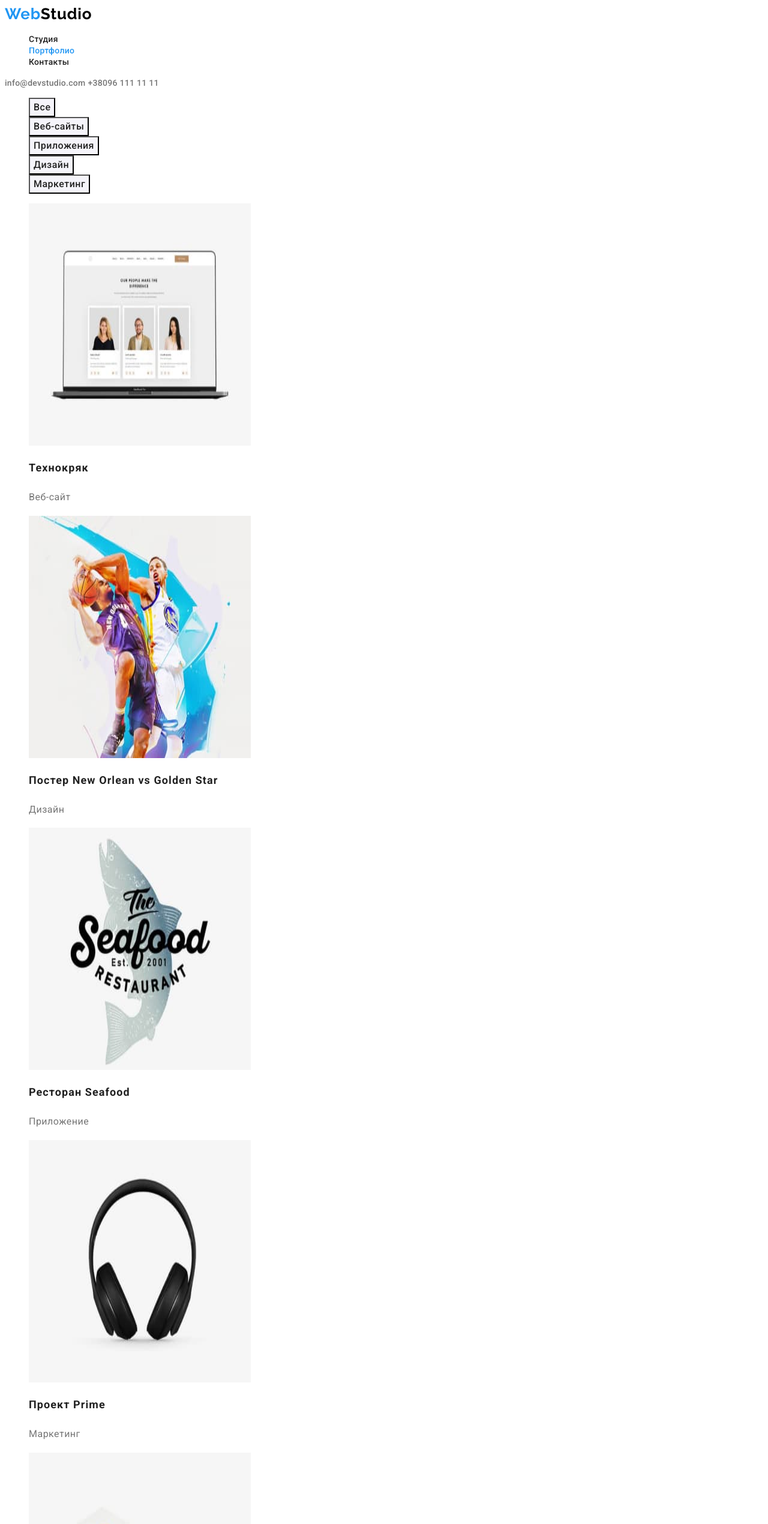
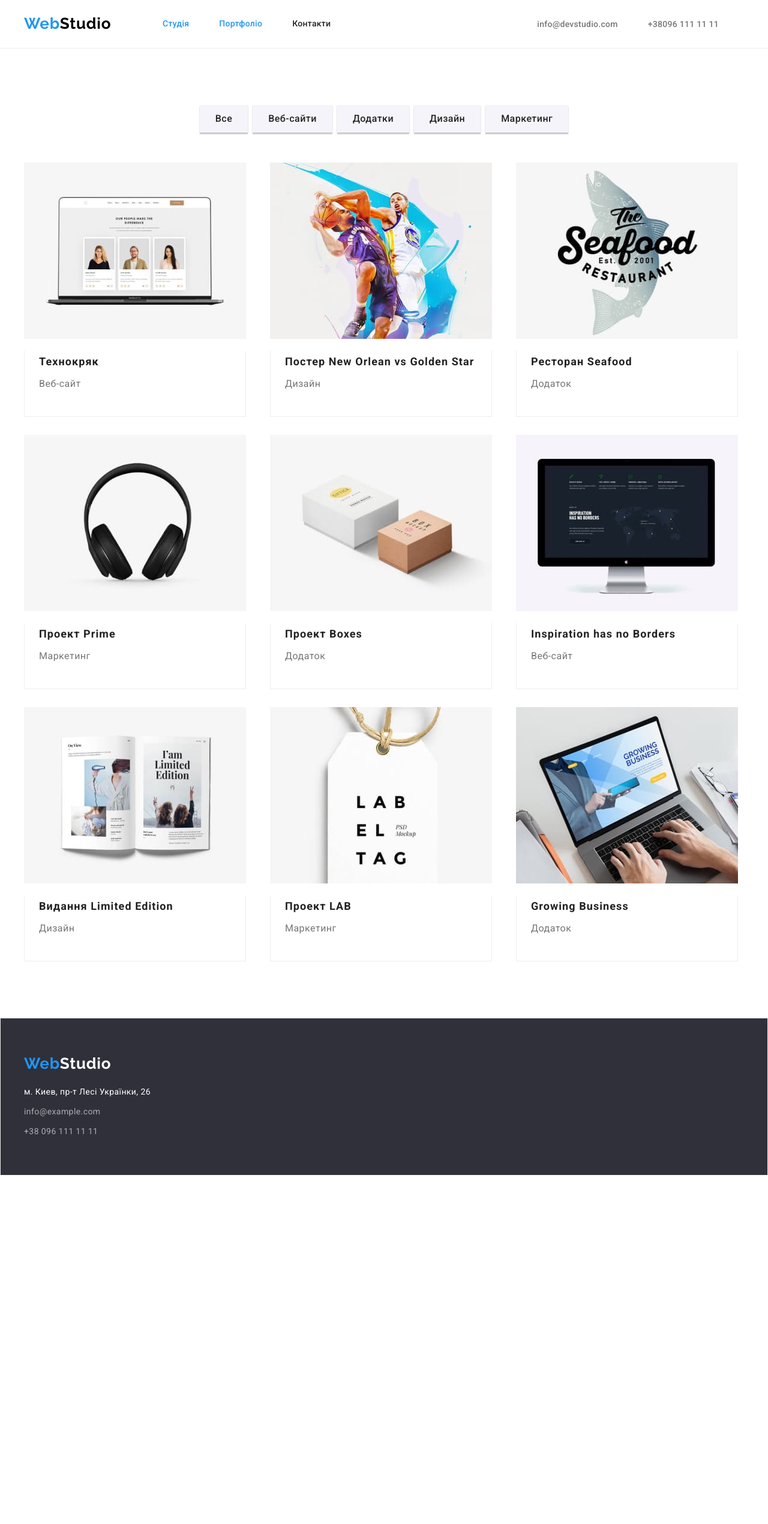
Before and after one commit to Na-diia/-goit-markup-hw-03, a plain HTML site: page portfolio.html in a window 1280 px wide. Shown: the top 2541 px of the page at 60% size. After the commit the page ends 1960 px from the top, so only its background shows below. Drawn offline with nearby package versions, Linux system fonts and the light colour scheme.

Commit message:
many changes

```diff
--- a/css/styles.css
+++ b/css/styles.css
@@ -8,11 +8,33 @@
     --accent-color: #2196F3;
     --first-background-color:#F5F4FA;
     --second-background-color:#2F303A;
+    --card-set-gap: 30px;
+}
+
+p,
+h1,
+h2,
+h3,
+h4,
+h5,
+h6 {
+    margin: 0;
+}
+
+ul {
+    margin: 0;
+    padding-left: 0;
 }
 
 body {
 font-family: 'Roboto', sans-serif;
 color:var(--first-text-color) ;
+}
+
+img {
+    display: block;
+    max-width: 100%;
+    height: auto;
 }
 
 .list {
@@ -36,6 +58,23 @@ color:var(--first-text-color) ;
     overflow: hidden;
 }
 
+.container {
+    max-width: 1230px;
+    margin-right: auto;
+    margin-left: auto;
+    padding-right: 15px;
+    padding-left: 15px;
+}
+
+.section {
+    padding-top: 94px;
+    padding-bottom: 94px;
+}
+
+.page-header {
+    align-items: center;
+    border-bottom: 1px solid #ECECEC;
+}
 
 .logo {
     font-family: 'Raleway' , sans-serif;
@@ -53,27 +92,64 @@ color:var(--first-text-color) ;
     line-height: 1.2;
     letter-spacing: 0.03em;
     color: #000000;
-
 }
 
-.element {
+.main-logo {
+    margin-top: 24px;
+    margin-bottom: 25px;
+    width: 45px;
+    margin-right: 93px;
+}
+
+.menu-link, .element {
     font-weight: 500;
     font-size: 14px;
     line-height: 1.14;
     letter-spacing: 0.02em;
     color: var(--first-title-color);
+
+    padding-top: 32px;
+    padding-bottom: 32px;
+    margin-right: 50px;
+    display: block;
 }
 
-.menu-link {
+.menu-item {
     font-weight: 500;
     font-size: 14px;
     line-height: 1.14;
     letter-spacing: 0.02em;
     color: var(--first-title-color);
+
+    padding-top: 32px;
+    padding-bottom: 32px;
+    display: block;
 }
 
-.element:hover,  .menu-link:hover, .tel:hover, .e-mail:hover, .adress:hover, .button-item:hover, .e-mail-footer:hover,
-.tel-footer:hover {
+
+.element {
+  margin-left: 93px;
+}
+
+.flex, .header-nav {
+   display: flex;
+   align-items: center;
+}
+
+.tel {
+    padding-top: 32px;
+    padding-bottom: 32px;
+    margin-left: 50px;
+}
+
+.e-mail {
+    margin-left: 344px;
+    padding-top: 32px;
+    padding-bottom: 32px;
+}
+
+.element:hover,  .menu-link:hover, .menu-item:hover, .tel:hover, .e-mail:hover, .adress:hover, .button-item:hover, .e-mail-footer:hover,
+.tel-footer:hover, .footer-logo:hover {
     color: var(--accent-color);
 }
 
@@ -81,18 +157,17 @@ color:var(--first-text-color) ;
     color: var(--accent-color);
 }
 
-
 .hero-btn:hover, .hero-btn:focus{
     background-color: #188CE8;
     color: var(--second-btn-color);
 }
 
 .element:focus,
-.menu-link:focus,
+.menu-link:focus, .menu-item:focus,
 .tel:focus,
 .e-mail:focus,
 .adress:focus,
-.e-mail-footer:focus, .tel-footer:focus
+.e-mail-footer:focus, .tel-footer:focus, .footer-logo:focus
 {
     color: var(--accent-color);
 }
@@ -106,15 +181,31 @@ color:var(--first-text-color) ;
    color: var(--first-text-color);
 }
 
+.hero {
+    text-align: center;
+    align-items: center;
+    background: var(--second-background-color);
+    padding-top: 200px;
+    padding-bottom: 200px;
+
+    max-width: 1600px;
+    height: 600px;
+    margin-right: auto;
+    margin-left: auto;
+}
+
 .hero-title {
     font-weight: 900;
     font-size: 44px;
     line-height: 1.36;
-    text-align: center;
     letter-spacing: 0.06em;
     text-transform: uppercase;
     color: var(--second-title-color);
     background-color: var(--second-background-color);
+
+    margin-top: 0;
+    margin-bottom: 30px;
+    margin-right: 0;
 }
 
 .hero-btn {
@@ -126,6 +217,13 @@ color:var(--first-text-color) ;
     color: var(--second-btn-color);
     cursor: pointer;
     letter-spacing: 0.06em;
+
+   border: 4px solid transparent;
+   padding: 10px 32px;
+   display: inline-block;
+   min-width: 216px;
+   min-height: 50px;
+   box-shadow: 0px 4px 4px rgba(0, 0, 0, 0.15);
 }
 
 .list-title {
@@ -135,6 +233,8 @@ color:var(--first-text-color) ;
     letter-spacing: 0.03em;
     text-transform: uppercase;
     color: var(--first-title-color);
+
+    margin-bottom: 10px;
 }
 
 .list-item {
@@ -149,6 +249,32 @@ color:var(--first-text-color) ;
     line-height: 1.16;
     letter-spacing: 0.03em;
     color: var(--first-title-color);
+
+    margin-bottom: 50px;
+    text-align: center;
+}
+
+.padding {
+    padding-top: 0;
+}
+
+.benefits, .photo, .workers, .site-nav{
+    display: flex;
+}
+
+.benefits-item {
+    margin-right: 30px;
+}
+
+.photo {
+    gap: 30px;
+}
+
+.team {
+  width: 270px;
+  background-color: var(--second-title-color);
+  box-shadow: 0px 1px 3px rgba(0, 0, 0, 0.12), 0px 1px 1px rgba(0, 0, 0, 0.14), 0px 2px 1px rgba(0, 0, 0, 0.2);
+  border-radius: 0px 0px 4px 4px;
 }
 
 .item-title {
@@ -158,18 +284,42 @@ color:var(--first-text-color) ;
     letter-spacing: 0.03em;
     text-align: center;
     color: var(--first-title-color);
+
+    margin-top: 30px;
+    margin-bottom: 10px;
 }
 
 .item-text {
     font-size: 16px;
-    line-height: 1.18;
-    letter-spacing: 0.03em;
+   line-height: 1.18;
+   letter-spacing: 0.03em;
    text-align: center;
    color: var(--first-text-color);
+
+   padding-bottom: 30px;
+}
+
+.workers {
+    background-color: var(--first-background-color);
+    gap: 30px;
 }
 
 .sidebar {
     background: #2F303A;
+    border: 1px solid #ECECEC;
+    align-items: center;
+}
+
+.footer-logo {
+    font-family: 'Raleway', sans-serif;
+    font-weight: 700;
+    font-size: 26px;
+    line-height: 1.2;
+    letter-spacing: 0.03em;
+    color: var(--accent-color);
+
+    padding-top: 60px;
+    margin-bottom: 20px;
 }
 
 .e-mail-footer,
@@ -179,11 +329,19 @@ color:var(--first-text-color) ;
     line-height: 1.71;
     letter-spacing: 0.03em;
     color: rgba(255, 255, 255, 0.6);
+
+    display: block;
+    min-height: 21px;
 }
 
 .logo-part {
     color: var(--second-title-color);
 }
+
+.e-mail-footer {
+    margin-bottom: 9px;
+}
+
 
 .adress {
     font-style: normal;
@@ -191,6 +349,21 @@ color:var(--first-text-color) ;
     line-height: 1.71;
     letter-spacing: 0.03em;
     color: var(--second-title-color);
+
+    display: block;
+    min-height: 21px;
+    margin-bottom: 9px;
+}
+
+.tel-footer {
+    padding-bottom: 60px;
+}
+
+.buttons {
+    margin-bottom: 50px;
+    display: flex;
+    justify-content: center;
+    gap: 8px;
 }
 
 .button-item {
@@ -203,11 +376,36 @@ color:var(--first-text-color) ;
     letter-spacing: 0.03em;
     color: var(--first-btn-color);
     background-color: var(--first-background-color);
+
+    box-shadow: 0px 3px 1px rgba(0, 0, 0, 0.1), 0px 1px 2px rgba(0, 0, 0, 0.08), 0px 2px 2px rgba(0, 0, 0, 0.12);
+    border: 4px solid transparent;
+    padding: 6px 22px;
+    min-width: 73px;
+    min-height: 38px;
 }
 
 .button-item:focus, .button-item:hover {
     color: var(--second-btn-color);
     background-color: var(--accent-color);
+}
+
+.projects {
+    display: flex;
+    flex-wrap: wrap;
+    row-gap: 30px;
+    column-gap: 30px;
+}
+
+.projects li{
+    flex-basis: calc((100% - 2*30px) / 3);
+}
+
+.flex-container {
+    width: 370px;
+    min-height: 110px;
+    background: #FFFFFF;
+    border: 1px solid #EEEEEE;
+    border-top: none;
 }
 
 .projects-title {
@@ -216,6 +414,9 @@ color:var(--first-text-color) ;
     line-height: 2.0;
     letter-spacing: 0.06em;
     color: var(--first-title-color);
+
+    margin-top: 20px;
+    margin-left: 24px;
 }
 
 .projects-text {
@@ -223,4 +424,8 @@ color:var(--first-text-color) ;
  line-height: 1.87;
  letter-spacing: 0.03em;
  color: var(--first-text-color);
+
+ margin-top: 4px;
+ margin-bottom: 20px;
+ margin-left: 24px;
 }
--- a/portfolio.html
+++ b/portfolio.html
@@ -1,43 +1,50 @@
 <!DOCTYPE html>
-<html lang="ru">
+<html lang="uk">
 
 <head>
     <meta charset="UTF-8">
     <meta http-equiv="X-UA-Compatible" content="IE=edge">
     <meta name="viewport" content="width=>, initial-scale=1.0">
     <title>Portfolio</title>
-    <link rel="stylesheet" href="./css/styles.css" />
     <link rel="preconnect" href="https://fonts.googleapis.com">
     <link rel="preconnect" href="https://fonts.gstatic.com" crossorigin>
     <link href="https://fonts.googleapis.com/css2?family=Raleway:wght@700&family=Roboto:wght@400;500;700;900&display=swap"
         rel="stylesheet">
-</head>
+     <link rel="stylesheet" href="https://cdnjs.cloudflare.com/ajax/libs/modern-normalize/1.1.0/modern-normalize.min.css">
+    <link rel="stylesheet" href="./css/styles.css" />
+    </head>
 
 <body>
-    <header>
-        <a class="logo link" href="" target="_blank" title="Главная страница">Web<span class="logo-type">Studio</span></a>
-        <nav>
+    <header class="page-header">
+      <div class="container flex">
+          <div class="main-logo"><a class="logo link" href="" target="_blank" title="Головна сторінка">Web<span class="logo-type">Studio</span></a>
+          </div>
+         <nav class="header-nav">
             <ul class="site-nav list">
-                <li><a class="element link" href="./index.html">Студия</a></li>
-                <li><a class="menu-link link current"  href="./portfolio.html" >Портфолио</a></li>
-                <li><a class="menu-link link" href="" >Контакты</a></li>
+                <li><a class="element link current" href="./index.html">Студія</a></li>
+                <li><a class="menu-link link current"  href="./portfolio.html" >Портфоліо</a></li>
+                <li><a class="menu-item link" href="" >Контакти</a></li>
             </ul>
-        </nav>
-        <a class="e-mail  link" href="malito:info@devstudio.com">info@devstudio.com</a>
-        <a class="tel  link" href="+380961111111">+38096 111 11 11</a>
+         </nav>
+           <ul class="auth-nav flex list">
+         <li><a class="e-mail  link" href="malito:info@devstudio.com">info@devstudio.com</a></li>
+         <li><a class="tel  link" href="+380961111111">+38096 111 11 11</a></li>
+           </ul>
+       </div>
     </header>
 <main>
-    <section>
-        <h1 hidden class="visually-hidden">Наши работы</h1>
+    <section class="section">
+      <div class="container">
+        <h1 class="visually-hidden">Наші проекти</h1>
         <ul class="buttons  list">
             <li>
                 <button class="button-item" type="button">Все</button>
             </li>
             <li>
-                <button class="button-item" type="button">Веб-сайты</button>
+                <button class="button-item" type="button">Веб-сайти</button>
             </li>
             <li>
-                <button class="button-item" type="button">Приложения</button>
+                <button class="button-item" type="button">Додатки</button>
             </li>
             <li>
                 <button class="button-item" type="button">Дизайн</button>
@@ -48,63 +55,76 @@
         </ul>
             <ul class="projects  list">
                 <li>
-                    <img src="./images/portfolio1.jpg" alt="Технокряк" width="370" height="404">
-                    <h2 class="projects-title" >Технокряк</h2>
+                    <img class="image" src="./images/portfolio1.jpg" alt="Технокряк" width="370" height="404">
+                    <div class="flex-container"><h2 class="projects-title" >Технокряк</h2>
                     <p class="projects-text">Веб-сайт</p>
+                   </div>
                 </li>
                 <li>
-                    <img src="./images/portfolio2.jpg" alt="Дизайн" width="370" height="404">
-                    <h2 class="projects-title" >Постер New Orlean vs Golden Star</h2>
+                    <img class="image" src="./images/portfolio2.jpg" alt="Дизайн" width="370" height="404">
+                   <div class="flex-container"> <h2 class="projects-title" >Постер New Orlean vs Golden Star</h2>
                     <p class="projects-text">Дизайн</p>
+                   </div>
                  </li>
                 <li>
-                    <img src="./images/portfolio3.jpg" alt="Приложение" width="370" height="404">
-                    <h2 class="projects-title" >Ресторан Seafood</h2>
-                    <p class="projects-text">Приложение</p>
+                    <img class="image" src="./images/portfolio3.jpg" alt="Додаток" width="370" height="404">
+                   <div class="flex-container"><h2 class="projects-title" >Ресторан Seafood</h2>
+                    <p class="projects-text">Додаток</p>
+                   </div>
                 </li>
                 <li>
-                   <img src="./images/portfolio4.jpg" alt="Маркетинг" width="370" height="404">
-                   <h2 class="projects-title" >Проект Prime</h2>
+                   <img class="image" src="./images/portfolio4.jpg" alt="Маркетинг" width="370" height="404">
+                   <div class="flex-container"><h2 class="projects-title" >Проект Prime</h2>
                    <p class="projects-text">Маркетинг</p>
+                  </div>
                 </li>
                 <li>
-                    <img src="./images/portfolio5.jpg" alt="Приложение" width="370" height="404">
-                    <h2 class="projects-title" >Проект Boxes</h2>
-                    <p class="projects-text">Приложение</p>
+                    <img class="image" src="./images/portfolio5.jpg" alt="Додаток" width="370" height="404">
+                  <div class="flex-container"><h2 class="projects-title" >Проект Boxes</h2>
+                    <p class="projects-text">Додаток</p>
+                   </div>
                 </li>
                 <li>
-                    <img src="./images/portfolio6.jpg" alt="Веб-сайт" width="370" height="404">
-                    <h2 class="projects-title" >Inspiration has no Borders</h2>
+                    <img class="image" src="./images/portfolio6.jpg" alt="Веб-сайт" width="370" height="404">
+                   <div class="flex-container"><h2 class="projects-title" >Inspiration has no Borders</h2>
                     <p class="projects-text">Веб-сайт</p>
+                   </div>
                 </li>
                 <li>
-                    <img src="./images/portfolio7.jpg" alt="Дизайн" width="370" height="404">
-                    <h2 class="projects-title" >Издание Limited Edition</h2>
+                    <img class="image" src="./images/portfolio7.jpg" alt="Дизайн" width="370" height="404">
+                  <div class="flex-container"><h2 class="projects-title" >Видання Limited Edition</h2>
                     <p class="projects-text">Дизайн</p>
+                  </div>
                 </li>
                 <li>
-                    <img src="./images/portfolio8.jpg" alt="Маркетинг" width="370" height="404">
-                    <h2 class="projects-title" >Проект LAB</h2>
+                    <img class="image" src="./images/portfolio8.jpg" alt="Маркетинг" width="370" height="404">
+                   <div class="flex-container"> <h2 class="projects-title" >Проект LAB</h2>
                     <p class="projects-text">Маркетинг</p>
+                   </div>
                 </li>
                 <li>
-                    <img src="./images/portfolio9.jpg" alt="Приложение" width="370" height="404">
-                    <h2 class="projects-title" >Growing Business</h2>
-                    <p class="projects-text">Приложение</p>
+                    <img class="image" src="./images/portfolio9.jpg" alt="Додаток" width="370" height="404">
+                 <div class="flex-container"> <h2 class="projects-title" >Growing Business</h2>
+                    <p class="projects-text">Додаток</p>
+                   </div>
                 </li>
             </ul>
+      </div>
     </section>
 </main>
 <footer class="sidebar">
-    <a class="logo  link"  href="" target="_blank" title="Главная страница">Web<span class="logo-part">Studio</span></a>
-    <address>
-        <ul class="list  link">
-            <li><a class="adress link" href="https://bit.ly/3pXMvUd" target="_blank" rel="noopener noreferrer">г. Киев, пр-т
-                    Леси Украинки, 26</a> </li>
+    <div class="container">
+       <div class="footer-logo"><a class="logo  link"  href="" target="_blank" title="Головна сторінка">Web<span class="logo-part">Studio</span></a>
+       </div>
+     <address>
+        <ul class=" basement list  link">
+            <li><a class="adress link" href="https://bit.ly/3pXMvUd" target="_blank" rel="noopener noreferrer">м. Киев, пр-т
+                    Лесі Українки, 26</a> </li>
             <li><a class=" e-mail-footer link" href="mailto:info@devstudio.com">info@example.com</a> </li>
             <li><a class="tel-footer link" href="tel:+380961111111">+38 096 111 11 11</a> </li>
         </ul>
-    </address>
+     </address>
+    </div>
 </footer>
 </body>
 </html>
```
Also changed, not shown: index.html (+73 -55 lines).
